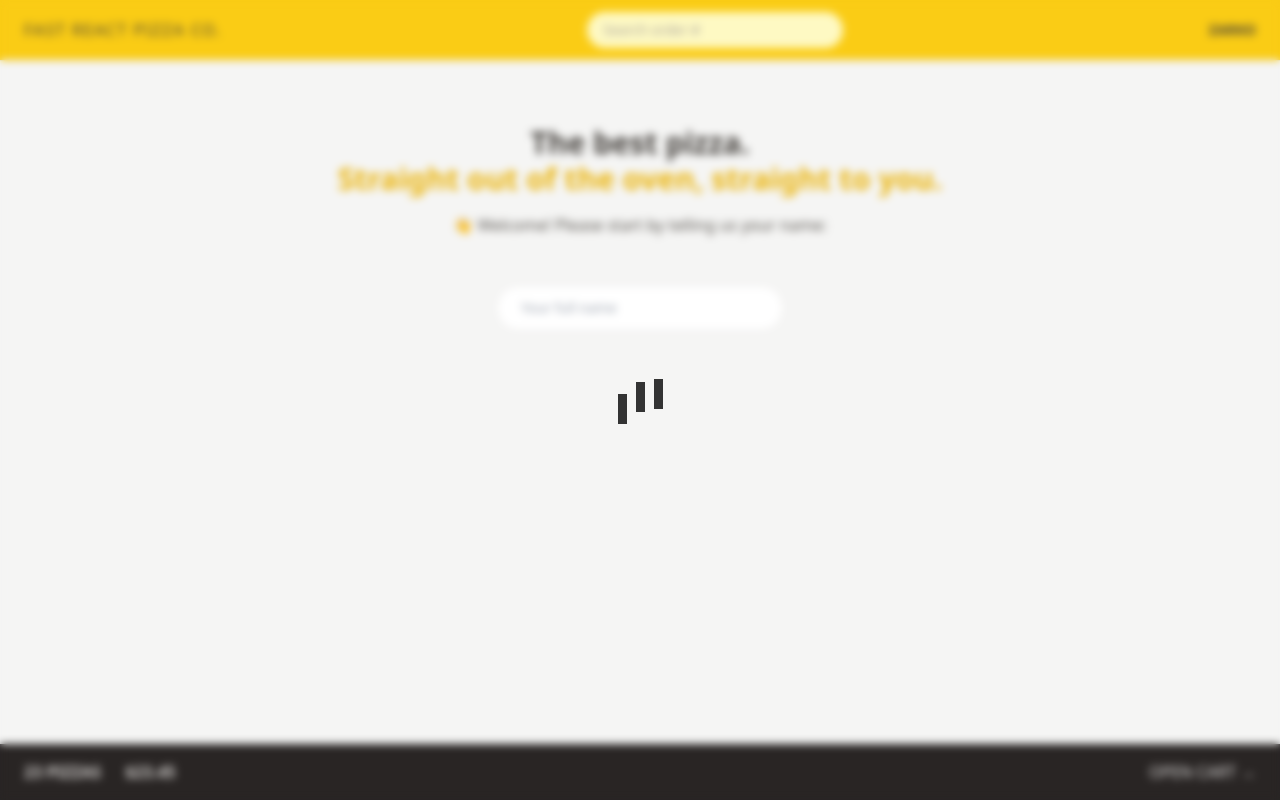
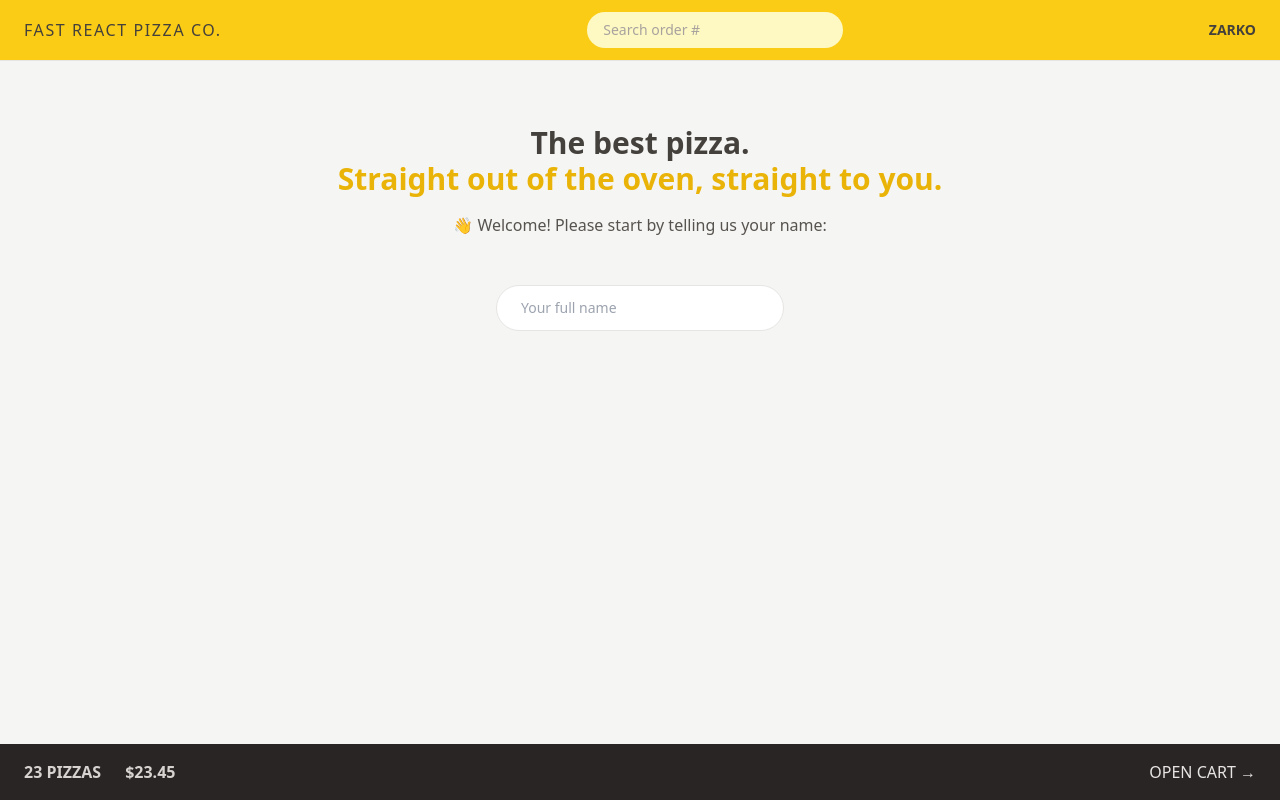
Before and after one commit to SenseiZarkoDukic/fast-react-pizza, a React (Vite) app: page / in a window 1280 px wide. Built offline with nearby package versions, Linux system fonts and the light colour scheme.

Commit message:
Change color to loader className using theme(colors.stone.800)

```diff
--- a/src/index.css
+++ b/src/index.css
@@ -12,7 +12,7 @@
 .loader {
   width: 45px;
   aspect-ratio: 0.75;
-  --c: no-repeat linear-gradient(#333 0 0);
+  --c: no-repeat linear-gradient(theme(colors.stone.800) 0 0);
   background:
     var(--c) 0% 50%,
     var(--c) 50% 50%,
--- a/src/ui/AppLayout.jsx
+++ b/src/ui/AppLayout.jsx
@@ -9,8 +9,7 @@ function AppLayout() {
 
   return (
     <div className=" grid h-screen grid-rows-[auto_1fr_auto] ">
-      {/* {isLoading && <Loader />} */}
-      {true && <Loader />}
+      {isLoading && <Loader />}
 
       <Header />
       <div className="overflow-scroll">
```
